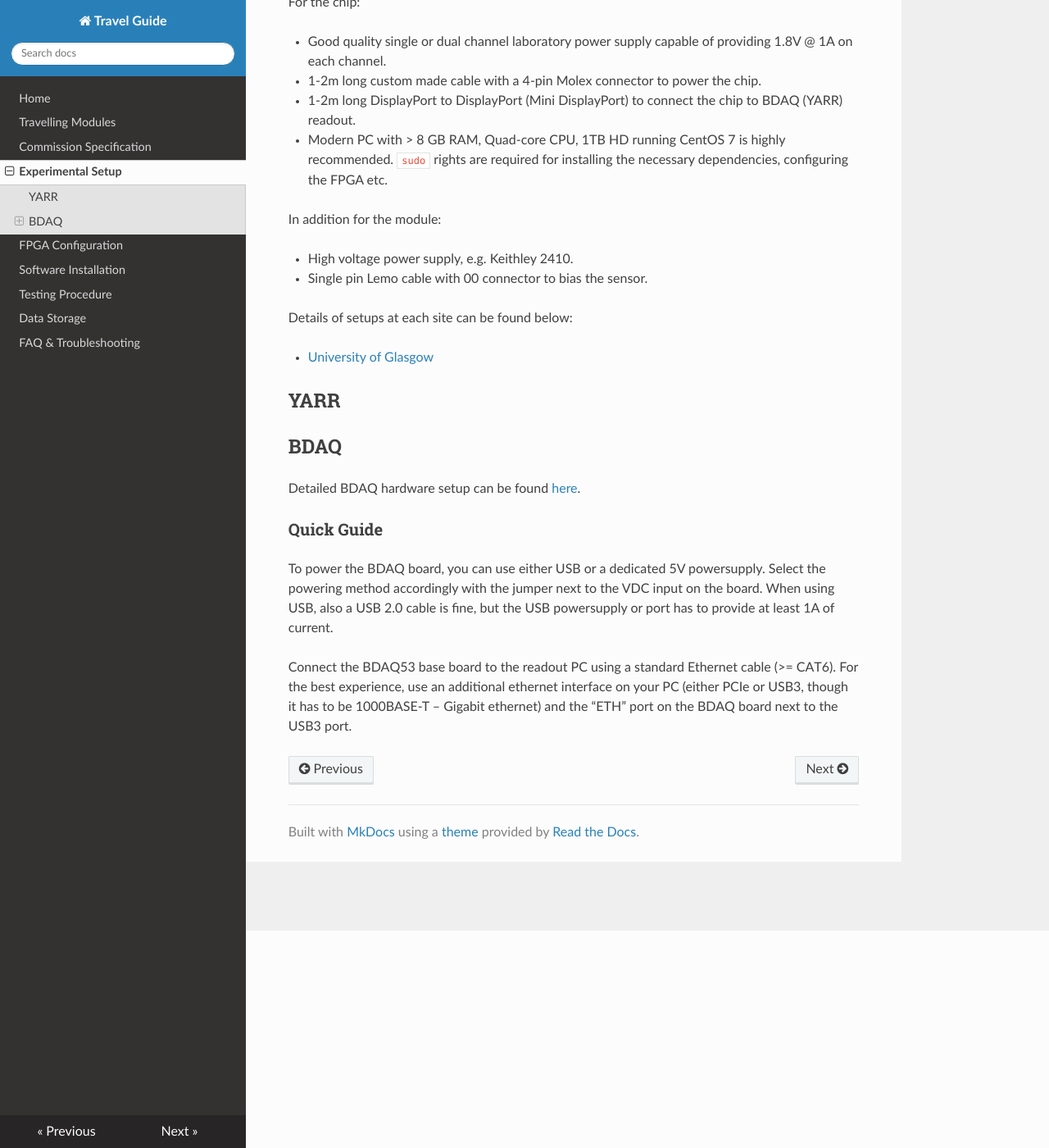
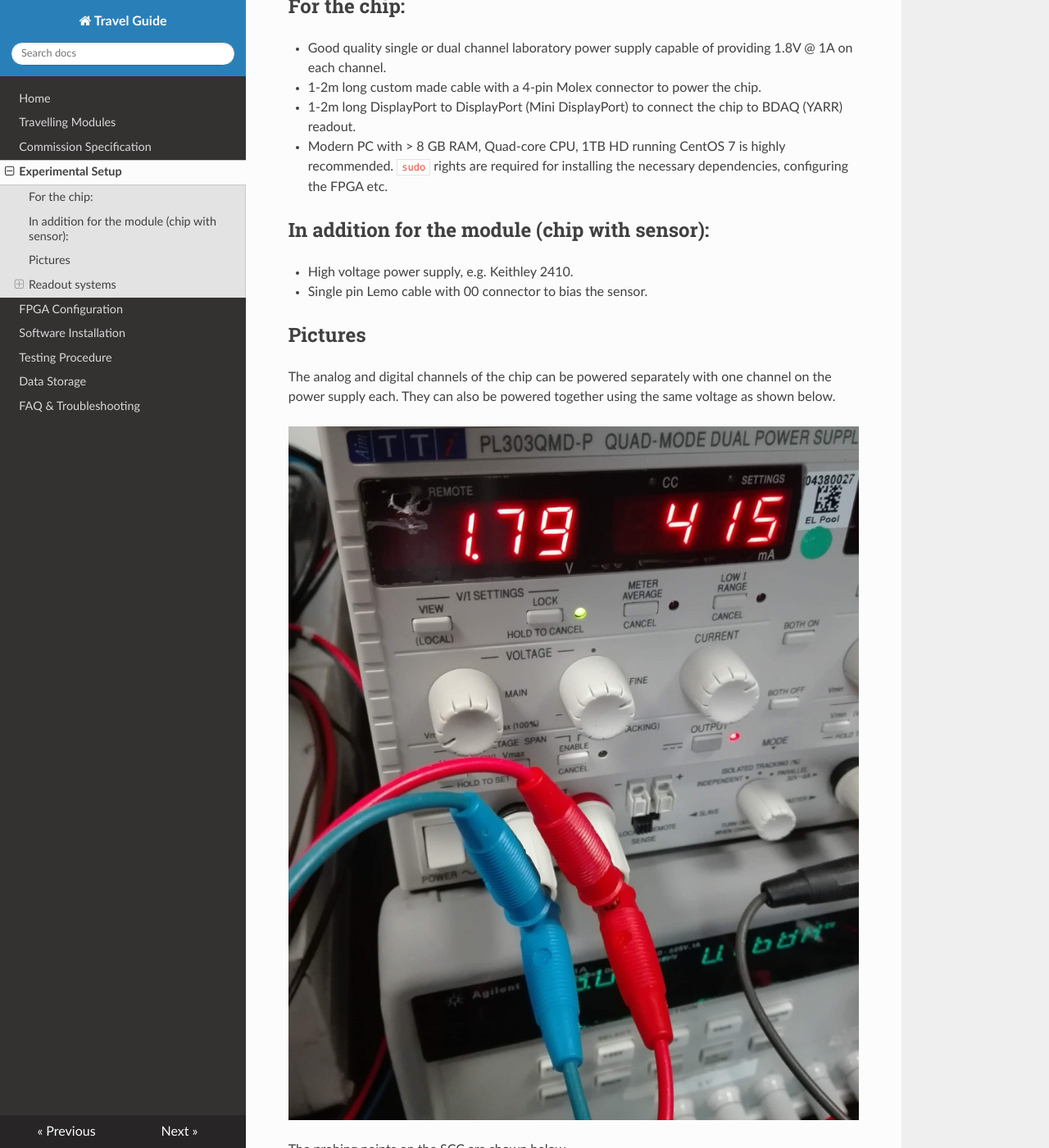
Before and after one commit to lime86/TravellingModule, an MkDocs documentation site: the page built from docs/expsetup.md, in a window 1280 px wide and 1400 px high, scrolled down 265 px. Shown: the whole window at 82% size. Built offline with MkDocs 1.6.1, drawn with Linux system fonts in a browser that asks for light colours; nearby versions of some CDN libraries; old or Windows-style settings are respelled for this version of MkDocs; some of the changed text lies outside the part shown.

Commit message:
add setup pictures

````diff
--- a/docs/expsetup.md
+++ b/docs/expsetup.md
@@ -7,7 +7,7 @@ create a page on this Twiki and describe their setup in a free form in
 as much detail as practically needed. General considerations are as
 follows.
 
-For the chip:
+## For the chip:
 
 -   Good quality single or dual channel laboratory power supply capable
     of providing 1.8V @ 1A on each channel.
@@ -18,25 +18,29 @@ For the chip:
 -   Modern PC with &gt; 8 GB RAM, Quad-core CPU, 1TB HD running CentOS 7
     is highly recommended. ```sudo``` rights are required for installing the necessary dependencies, configuring the FPGA etc.
 
-In addition for the module:
+## In addition for the module (chip with sensor):
 
 -   High voltage power supply, e.g. Keithley 2410.
 -   Single pin Lemo cable with 00 connector to bias the sensor.
 
-Details of setups at each site can be found below:
+## Pictures
 
--   [University of
-    Glasgow](CharacterisationSetups#University_of_Glasgow)
+The analog and digital channels of the chip can be powered separately with one channel on the power supply each. They can also be powered together using the same voltage as shown below.
+
+![LV](images/powerAD.jpg)
+
+The probing points on the SCC are shown below.
+
+![SCC](images/SCC_labeled.jpg)
 
 
-YARR
-----
+## Readout systems
+
+### YARR
 
 
+### BDAQ
 
-
-BDAQ
-----
 Detailed BDAQ hardware setup can be found [here](https://gitlab.cern.ch/silab/bdaq53/wikis/home#hardware-setup).
 
 ### Quick Guide
````
Also changed, not shown: docs/images/SCC_labeled.jpg (added), docs/images/powerAD.jpg (added).
